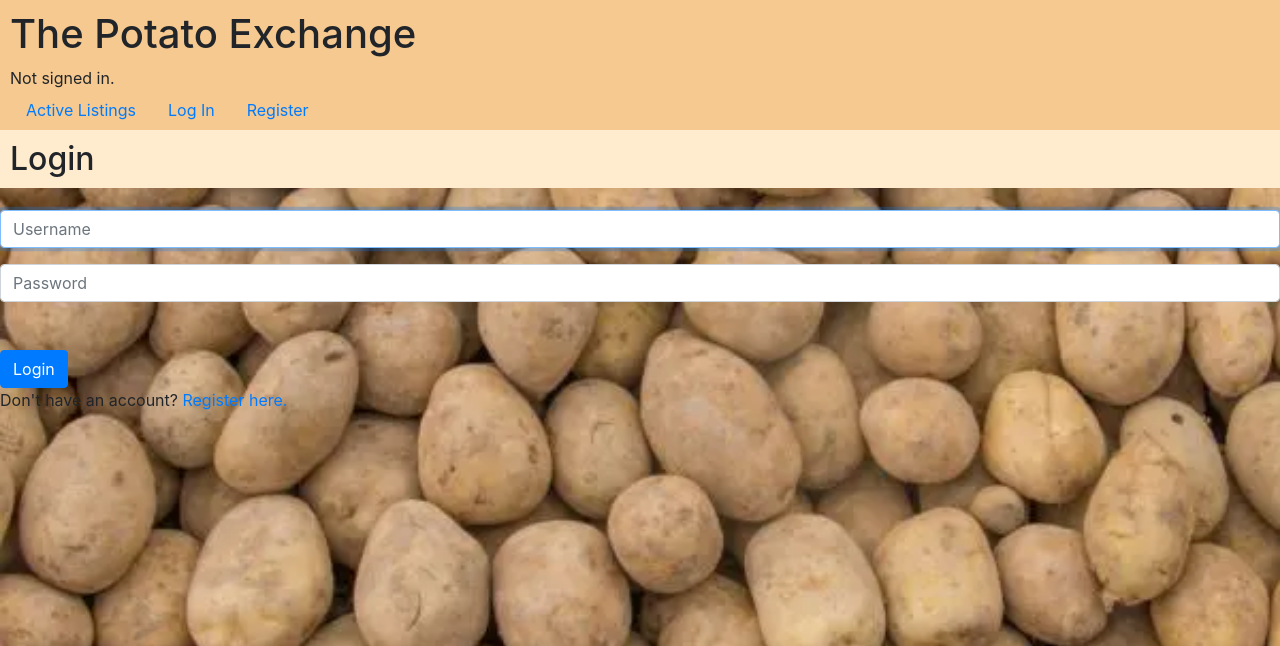
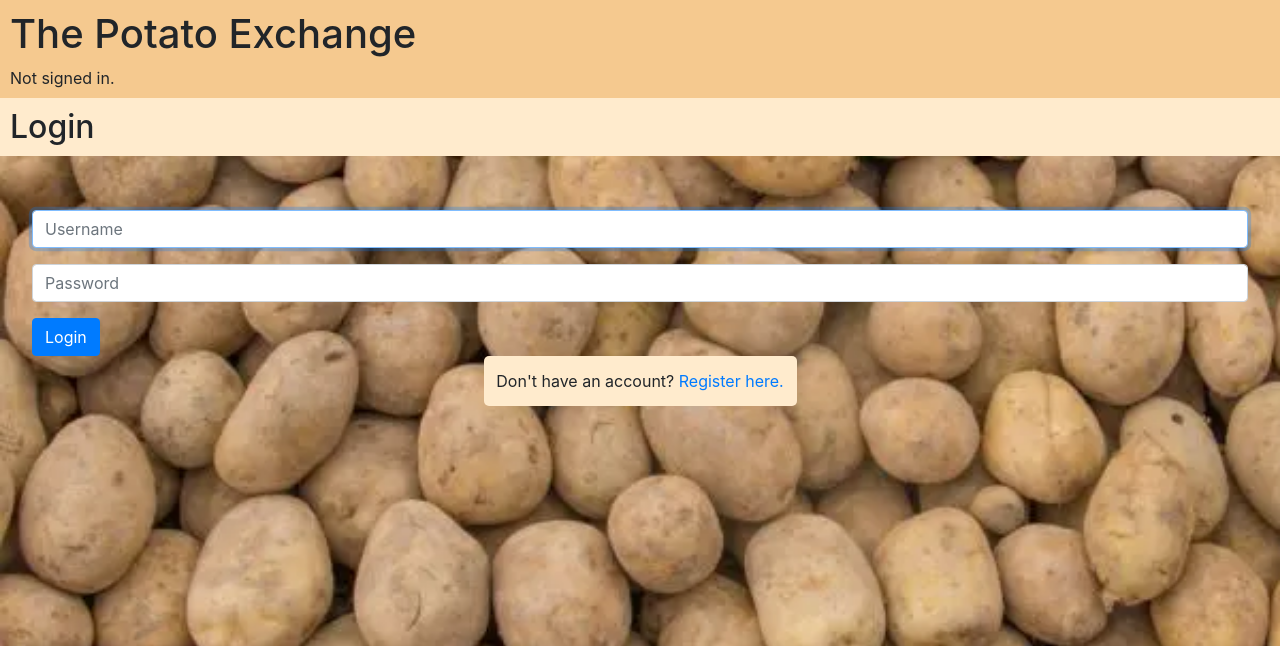
Before and after one commit to tslaytor/CS50W, a Django app: page /login in a window 1280 px wide. Shown: the top 646 px of the page. Run offline with Django 3.2, Linux system fonts and the light colour scheme; some libraries are stand-ins or nearby versions.

Commit message:
fixed styling and positioning of elements on the login page

```diff
--- a/projects/2020/x/commerce/auctions/static/auctions/styles.css
+++ b/projects/2020/x/commerce/auctions/static/auctions/styles.css
@@ -73,6 +73,21 @@ body {
     z-index: 1;
 }
 
+.form-group {
+    margin: 1rem 2rem;
+}
+
+.btn {
+    margin-left: 2rem;
+    margin-top: 2rem;
+    align-self: flex-start;
+}
+
+.btn-primary {
+    margin-top: 0;
+}
+
+
 .listing {
     border: solid black 3px;
     margin: 1.2rem;
@@ -126,10 +141,6 @@ body {
     padding: 20px;
 }
 
-.btn {
-    margin-top: 2rem;
-    align-self: flex-start;
-}
 
 .short-input {
     width: 10rem;
--- a/projects/2020/x/commerce/auctions/templates/auctions/login.html
+++ b/projects/2020/x/commerce/auctions/templates/auctions/login.html
@@ -3,8 +3,8 @@
 {% block body %}
 <div class="content-wrap">
 
-    <h2 class="page-title">Login</h2>
-    <div class="item-wrap"></div>
+    <h2 class="page-title" style="margin-top: -2rem;">Login</h2>
+    <div class="item-wrap">
         {% if message %}
             <div>{{ message }}</div>
         {% endif %}
@@ -20,7 +20,13 @@
             <input class="btn btn-primary" type="submit" value="Login">
         </form>
 
-        Don't have an account? <a href="{% url 'register' %}">Register here.</a>
+        <div style="text-align: center;">
+            <div style="display: inline-block; background-color: blanchedalmond; padding: 0.8rem; border-radius: 5px">
+                Don't have an account? <a href="{% url 'register' %}">Register here.</a>
+            </div>
+        </div>
+
+
     </div>
 </div>
 {% endblock %}
```
